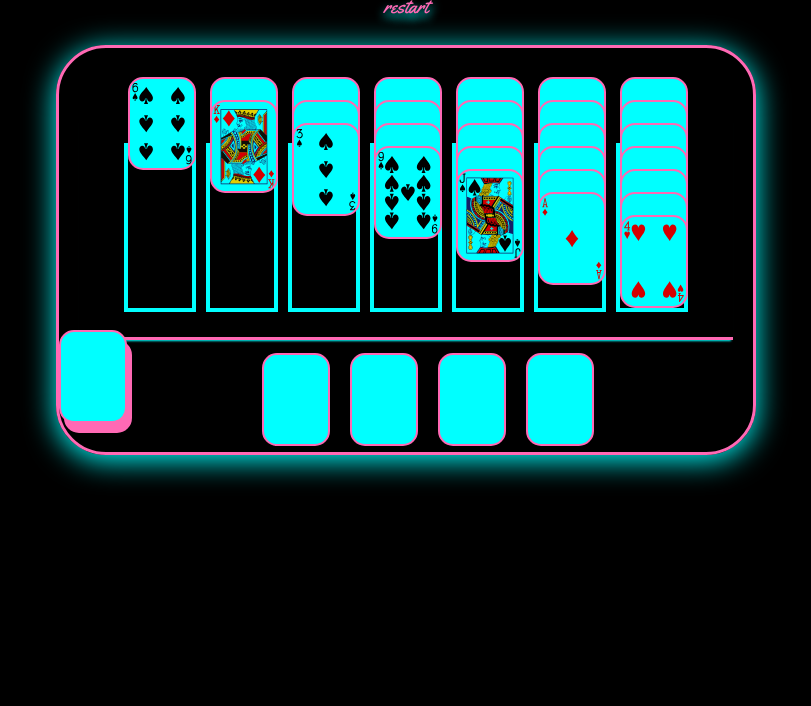
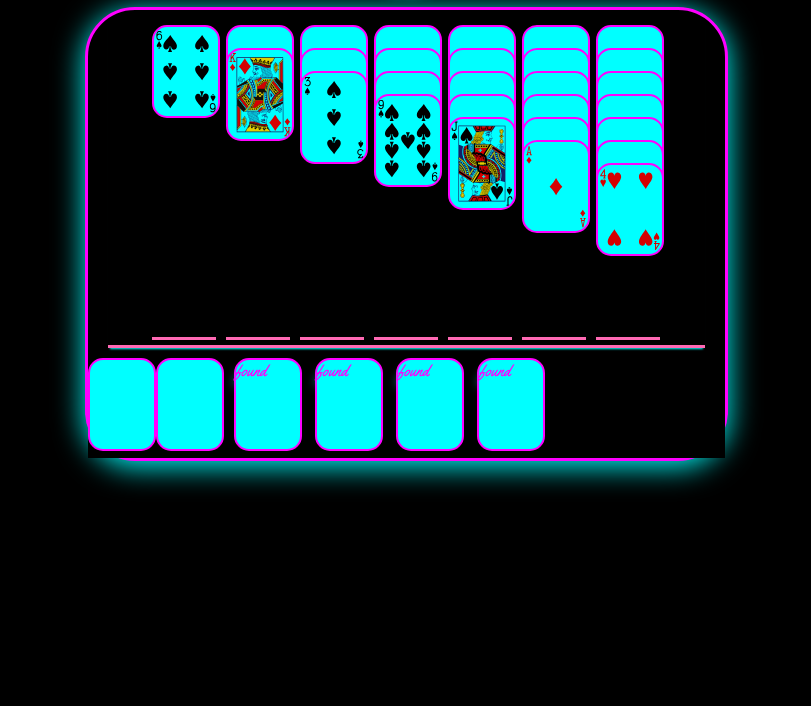
Before and after one commit to nicktayl0r/Solitaire, a plain HTML site: page index.html in a window 1280 px wide. Shown: the part 94-800 px from the top of the page, without its empty margins (234-1045 px from the left). Drawn offline with Linux system fonts and the light colour scheme.

Commit message:
refactor css

```diff
--- a/css/style.css
+++ b/css/style.css
@@ -1,81 +1,74 @@
-body{
+*{
     background-color: black;
     font-family: 'Yellowtail', cursive;
-    color: #ff69b4;
+    color: magenta;
     text-shadow: 0px 5px 10px #0FF;
     text-align: center;
 }
 #game {
-    border: 3px solid #ff69b4;
+    border: 3px solid magenta;
     box-shadow: 0px 5px 30px #0FF;
     box-sizing: border-box;
-    width: 700px;
-    margin: auto;
+    width: 643px;
+    margin: 0 auto;
     border-radius: 50px;
-    padding-top: 10px;
 }
- #waste {
-     display: inline-block;
- }
 #tableau {
     border-bottom: 3px solid #ff69b4;
-    margin: 60px 20px;
+    margin: 10px 20px;
     box-shadow: 0 3px 2px -2px #0FF;
-    padding: 20px 0;
     display: flex;
     justify-content: center;
+    box-sizing: content-box;
 }
-#foundation div {
+#tableau > div {
+    background-color: transparent;
+    margin:5px;
+    width: 64px;
+    display:inline-block;
+    min-height: 312px;
+    border-bottom: 3px solid #ff69b4;
+}
+#tableau > div > div:first-child {
+    margin:0;
+}
+#flex {
+    display: flex;
+    height: 100px;
+    justify-content: flex-start;
+}
+#waste {
     display: inline-block;
+    margin-top: 0;
+    width: 198px;
+}
+.foundation{
+    display: inline-block;
+    margin: 0px 5px;
+    background-size: cover;
+}
+.foundation > div,  #stock, #waste{
+    width:64px;
+    height: 89px;
+    border:2px solid magenta;
+    display: inline-flex;
+    background-color: #0FF;
+    border-radius: 15px;
+}
+#restart {
+    font-size: 20px;
+    margin-bottom: 10px;
+}
+h1 {
+    margin: 10px 0;
 }
 .cards {
     width:64px;
     height: 89px;
-    border:2px solid #ff69b4;
+    border:2px solid magenta;
     display: block;
-    background-color: #0FF;
     border-radius: 15px;
-    margin-top: -70px;
+        margin-top: -70px;
     background-size: cover;
+    background-color:cyan;
 }
-#waste div:last-child {
-    box-shadow: 0px 10px 10px #ff69b4;
-}
-#stock div{
-    box-shadow: 5px 10px 0px #ff69b4;
-    display: flex;
-}
-span {
-    border-radius: 15px;
-    border-right: 5px solid  #ff69b4;
-    border-left: 5px solid #ff69b4;
-    width: 100%
-}
-#tableau>div {
-    border:4px solid #0ff;
-    background-color: transparent;
-    margin:5px;
-    display:inline-block;
-    width:64px;
-}
-.foundation{
-    display: inline-flex;
-    margin-left: 20px;
-    background-size: cover;
-}
-.foundation>div {
-    width:64px;
-    height: 89px;
-    border:2px solid #ff69b4;
-    display: inline-flex;
-    background-color: #0FF;
-    border-radius: 15px;
-    margin-top: -70px;
-}
-.cards:hover {
-    border: 2px dotted #ff69b4;
-}
-#restart {
-    font-size: 20px;
-    margin-bottom: 25px;
-}
--- a/index.html
+++ b/index.html
@@ -23,15 +23,14 @@
         </div>
         <div id='flex'>
             <div id='stock'>
-                <div class='cards'></div>
             </div>
             <div id='waste' class='waste'>
             </div>
             <div id='foundation' class='foundation'>
-                <div id='0f' class='foundation'></div>
-                <div id='1f' class='foundation'></div>
-                <div id='2f' class='foundation'></div>
-                <div id='3f' class='foundation'></div>
+                <div id='0f' class='foundation'>found</div>
+                <div id='1f' class='foundation'>found</div>
+                <div id='2f' class='foundation'>found</div>
+                <div id='3f' class='foundation'>found</div>
             </div>
         </div>
     </div>
--- a/js/app.js
+++ b/js/app.js
@@ -192,3 +192,9 @@ function chkWin() {
     if (foundation[0].length + foundation[1].length + foundation[2].length + foundation[3].length === 52) {console.log('winner winner chicken dinner');}
 }
 init();
+
+
+//classes in seperate file
+//seperate render function
+
+// styling
```
